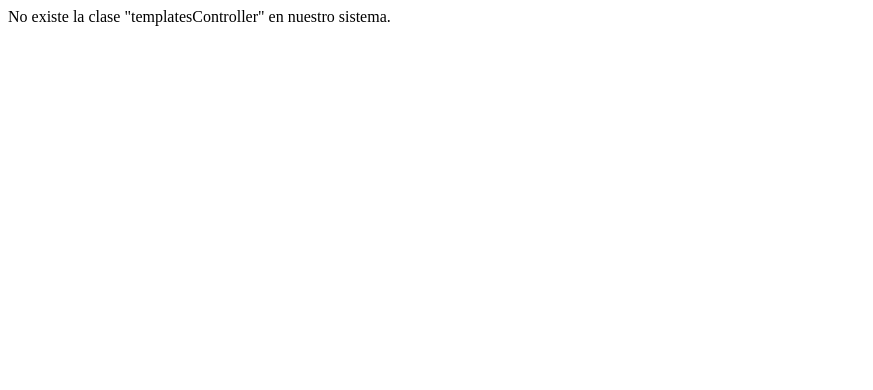
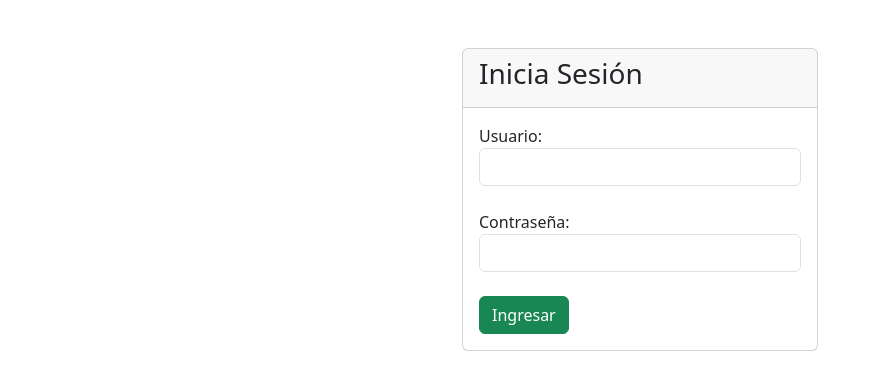
Before and after one commit to JereBtt/proyecto-labo2-to-do-List-, a PHP site: page /proyecto/templates/views/login/loginview.php in a window 1280 px wide. Shown: the top 390 px of the page, without its empty margins (0-873 px from the left). Run offline with PHP 8.4, Linux system fonts and the light colour scheme; some libraries are stand-ins or nearby versions.

Commit message:
login de usuario implementado

```diff
--- a/app/classes/Core.php
+++ b/app/classes/Core.php
@@ -36,7 +36,7 @@
     private function init_session()
     {
         // Aquí va el código para inicializar la sesión
-        // Ejemplo: session_start();
+        // session_start();
     }
 
     /**
--- /dev/null
+++ b/templates/views/login/loginview.php
@@ -0,0 +1,38 @@
+<!doctype html>
+<html lang="es">
+
+<head>
+    <title>Login</title>
+    <meta charset="utf-8">
+    <meta name="viewport" content="width=device-width, initial-scale=1">
+    <link href="https://cdn.jsdelivr.net/npm/bootstrap@5.3.6/dist/css/bootstrap.min.css" rel="stylesheet">
+</head>
+
+<body>
+    <div class="container">
+        <div class="row">
+            <div class="col-md-4"></div>
+            <div class="col-md-4">
+                <div class="card mt-5">
+                    <div class="card-header">
+                        <h3>Inicia Sesión</h3>
+                    </div>
+                    <div class="card-body">
+                        <form action="<?= URL ?>login" method="post">
+                            <label>Usuario:</label>
+                            <input class="form-control" type="text" name="usuario" id="usuario" required>
+                            <br />
+                            <label>Contraseña:</label>
+                            <input class="form-control" type="password" name="contrasenia" id="contrasenia" required>
+                            <br />
+                            <button class="btn btn-success" type="submit">Ingresar</button>
+                        </form>
+                    </div>
+                </div>
+            </div>
+            <div class="col-md-4"></div>
+        </div>
+    </div>
+</body>
+
+</html>
```
Also changed, not shown: app/controllers/loginController.php (added, +47 -0 lines), templates/includes/inc_header.php (+12 -0 lines), templates/views/login/logoutview.php (added).
